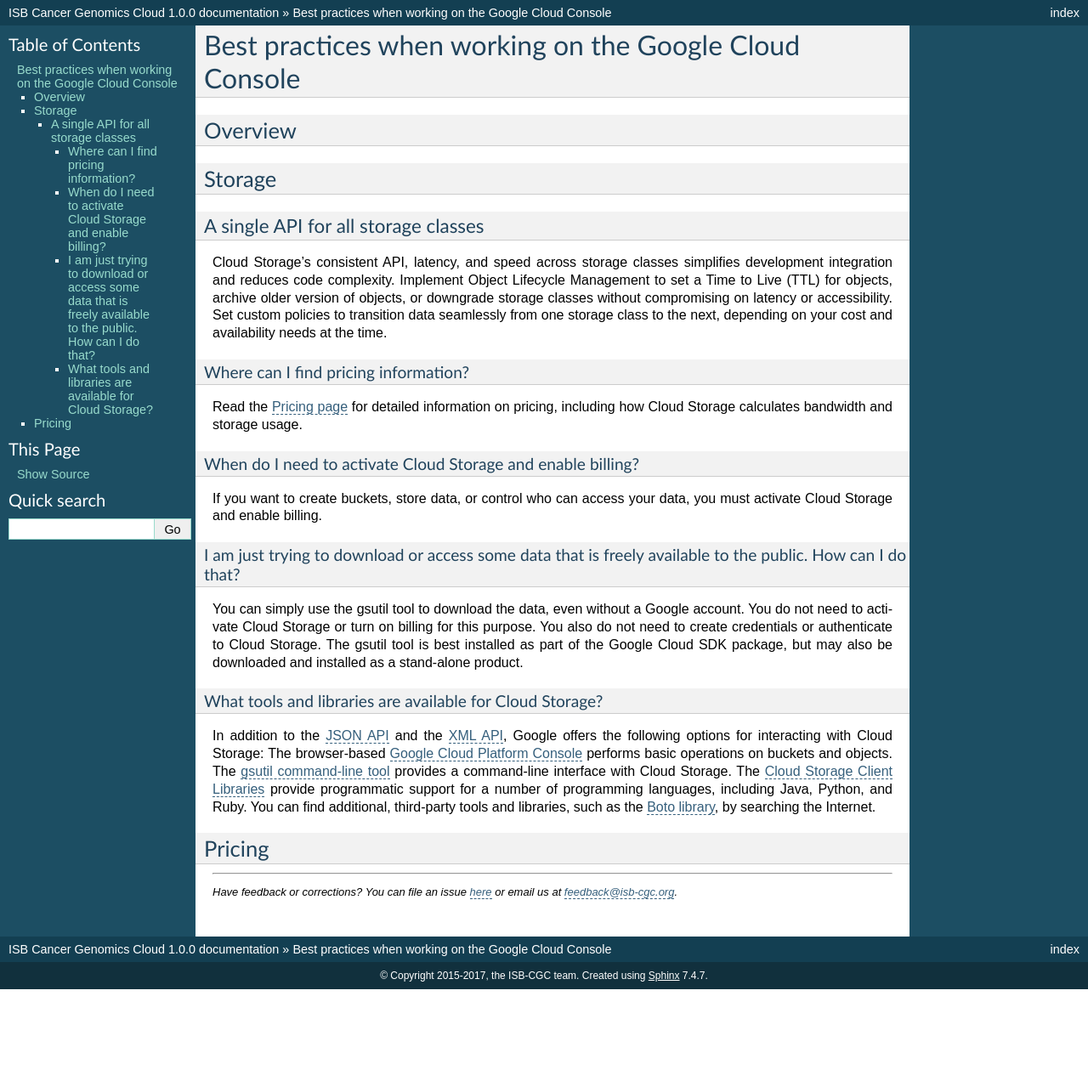
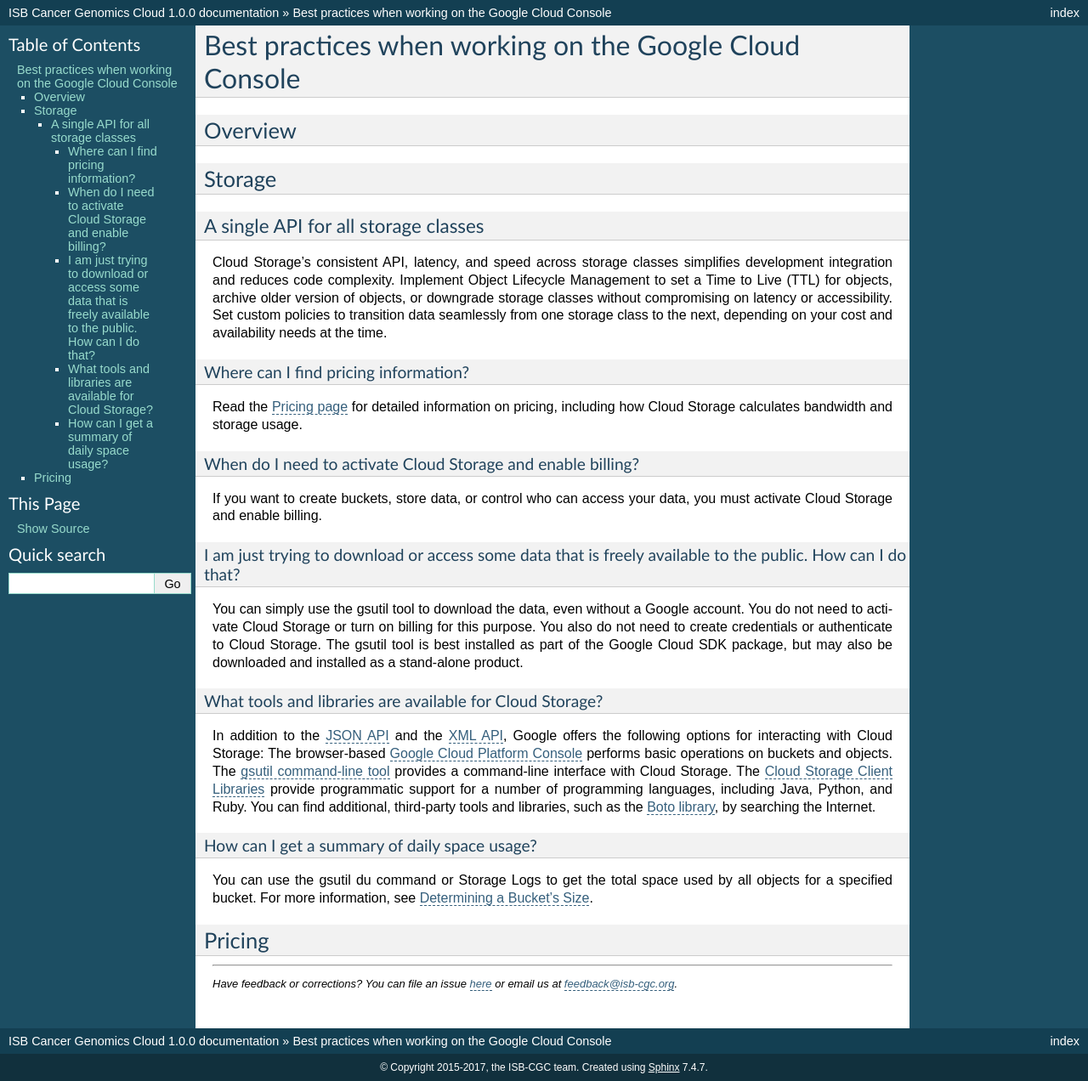
Before and after one commit to isb-cgc/readthedocs, a Sphinx documentation site: the page built from docs/source/sections/BestPractices.rst, in a window 1280 px wide and 1272 px high. Shown: the whole window at 85% size. Built offline with Sphinx 7.4.7, drawn with Linux system fonts in a browser that asks for light colours; pages that are not in the unit, such as notebooks, are missing from menus.

Commit message:
updated more FAQs

```diff
--- a/docs/source/sections/BestPractices.rst
+++ b/docs/source/sections/BestPractices.rst
@@ -39,6 +39,13 @@
 The `Cloud Storage Client Libraries <https://cloud.google.com/storage/docs/reference/libraries>`_ provide programmatic support for a number of programming languages, including Java, Python, and Ruby.
 You can find additional, third-party tools and libraries, such as the `Boto library <https://cloud.google.com/storage/docs/boto-plugin>`_, by searching the Internet.
 
+How can I get a summary of daily space usage?
+----------------------------------------------
+
+You can use the gsutil du command or Storage Logs to get the total space used by all objects for a specified bucket. For more information, see `Determining a Bucket's Size <https://cloud.google.com/storage/docs/getting-bucket-information#bucket-size>`_.
+
+
+
 ***************
 Pricing
 ***************
```
